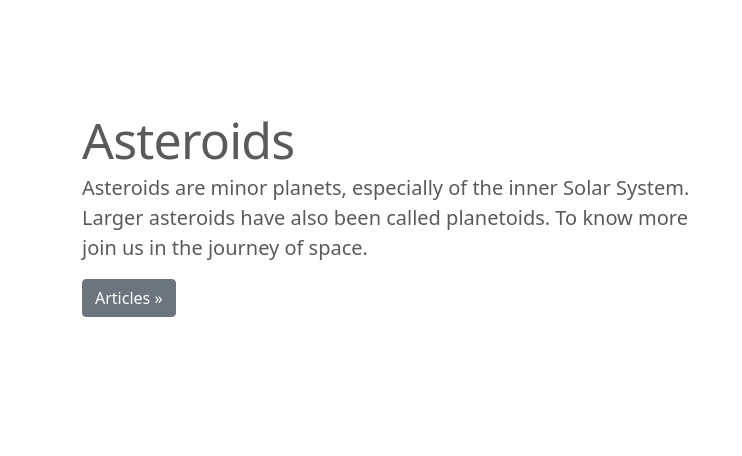
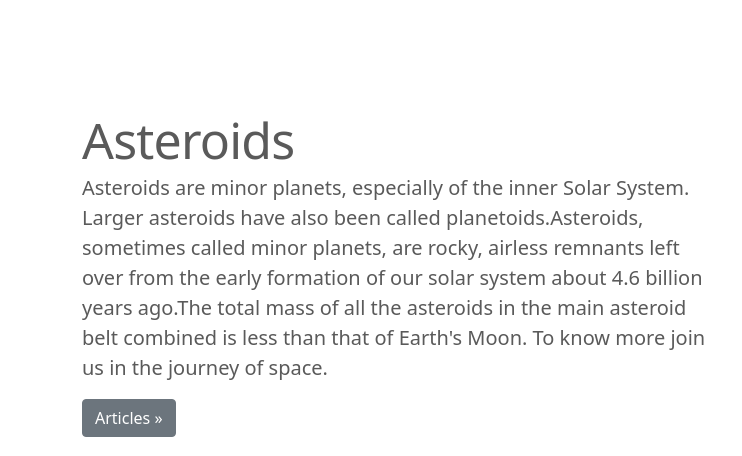
Before and after one commit to Manoj45/Dhyan2.0, a plain HTML site: page index.html in a window 1280 px wide. Shown: the part 1326-1782 px from the top of the page, 0-742 px from the left. Drawn offline with Linux system fonts and the light colour scheme.

Commit message:
Update index.html

```diff
--- a/index.html
+++ b/index.html
@@ -156,7 +156,7 @@
       <div class="row featurette">
         <div class="col-md-7">
           <h2 class="featurette-heading">Asteroids <span class="text-muted"></span></h2>
-          <p class="lead">Asteroids are minor planets, especially of the inner Solar System. Larger asteroids have also been called planetoids. To know more join us in the journey of space.</p>
+          <p class="lead">Asteroids are minor planets, especially of the inner Solar System. Larger asteroids have also been called planetoids.Asteroids, sometimes called minor planets, are rocky, airless remnants left over from the early formation of our solar system about 4.6 billion years ago.The total mass of all the asteroids in the main asteroid belt combined is less than that of Earth's Moon. To know more join us in the journey of space.</p>
                   <p><a class="btn btn-secondary" href="asteroid/asteroid.html" role="button">Articles &raquo;</a></p>
 
         </div>
```
